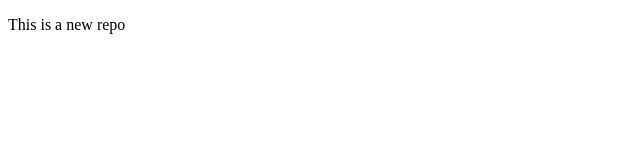
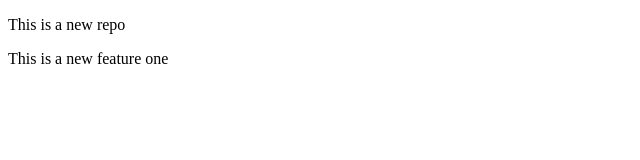
Before and after one commit to Sajeet07/localrepo, a plain HTML site: page index.html in a window 1280 px wide. Shown: the whole page, without its empty margins (0-640 px from the left). Drawn offline with Linux system fonts and the light colour scheme.

Commit message:
this is commit

```diff
--- a/index.html
+++ b/index.html
@@ -7,5 +7,6 @@
   </head>
   <body>
     <p>This is a new repo</p>
+    <p>This is a new feature one</p>
   </body>
 </html>
```
